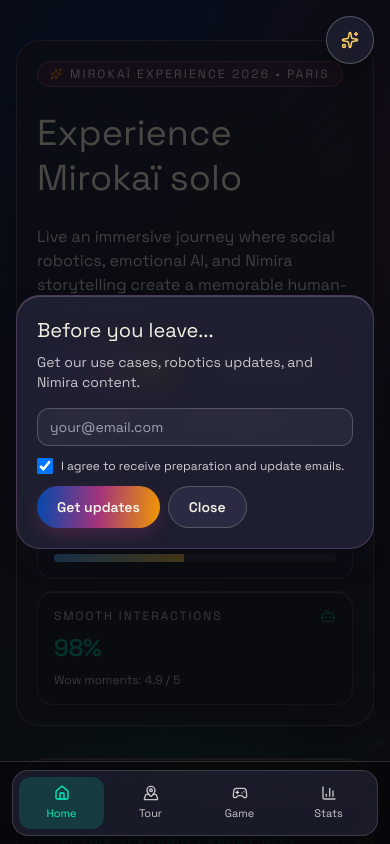
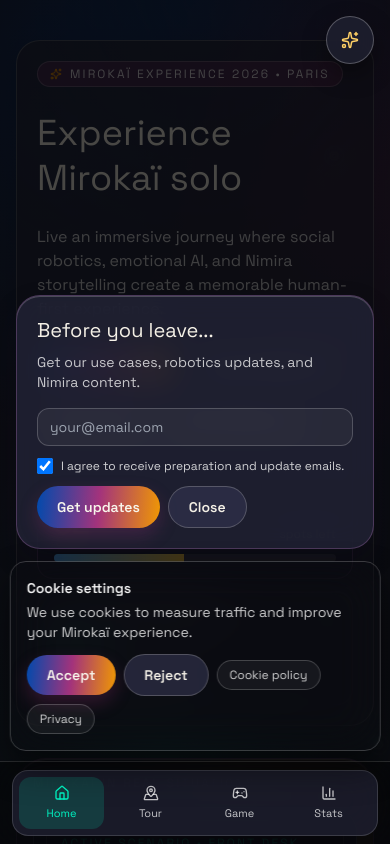
Before and after one commit to rolln7drktayau/MirokaiXP, a Next.js app: page / in a window 390 px wide. Shown: the top 844 px of the page. Built offline with nearby package versions, Linux system fonts and the light colour scheme; no server answers; grey boxes are pictures that could not be loaded.

Commit message:
feat: add persistent cookie consent banner and fix mermaid diagram

```diff
--- a/app/layout.tsx
+++ b/app/layout.tsx
@@ -3,6 +3,7 @@
 import Script from "next/script";
 
 import { AppPreferencesProvider } from "@/components/providers/AppPreferencesProvider";
+import { CookieConsentBanner } from "@/components/ui/CookieConsentBanner";
 import { MobileBottomNav } from "@/components/ui/MobileBottomNav";
 import { MirokaiFloatingIcons } from "@/components/ui/MirokaiFloatingIcons";
 import { ThemeLangSwitcher } from "@/components/ui/ThemeLangSwitcher";
@@ -87,6 +88,7 @@
           <ThemeLangSwitcher />
           <MirokaiFloatingIcons />
           <MobileBottomNav />
+          <CookieConsentBanner />
           {children}
         </AppPreferencesProvider>
       </body>
--- /dev/null
+++ b/components/ui/CookieConsentBanner.tsx
@@ -0,0 +1,83 @@
+"use client";
+
+import Link from "next/link";
+import { useEffect, useState } from "react";
+
+import { useAppPreferences } from "@/components/providers/AppPreferencesProvider";
+
+const CONSENT_KEY = "mirokai_cookie_consent";
+const ACCEPTED_VALUE = "accepted";
+
+export function CookieConsentBanner() {
+  const { locale } = useAppPreferences();
+  const [visible, setVisible] = useState(false);
+
+  const copy = {
+    fr: {
+      title: "Gestion des cookies",
+      description:
+        "Nous utilisons des cookies pour mesurer l'audience et améliorer votre expérience Mirokaï.",
+      accept: "Accepter",
+      reject: "Refuser",
+      policy: "Politique cookies",
+      privacy: "Confidentialité",
+    },
+    en: {
+      title: "Cookie settings",
+      description: "We use cookies to measure traffic and improve your Mirokaï experience.",
+      accept: "Accept",
+      reject: "Reject",
+      policy: "Cookie policy",
+      privacy: "Privacy",
+    },
+  } as const;
+
+  const t = copy[locale];
+
+  useEffect(() => {
+    const consent = window.localStorage.getItem(CONSENT_KEY);
+    setVisible(consent !== ACCEPTED_VALUE);
+  }, []);
+
+  const acceptCookies = () => {
+    window.localStorage.setItem(CONSENT_KEY, ACCEPTED_VALUE);
+    setVisible(false);
+  };
+
+  const rejectCookies = () => {
+    window.localStorage.removeItem(CONSENT_KEY);
+    setVisible(false);
+  };
+
+  if (!visible) {
+    return null;
+  }
+
+  return (
+    <aside className="fixed bottom-[5.8rem] left-1/2 z-[80] w-[min(95vw,42rem)] -translate-x-1/2 rounded-2xl border border-white/20 bg-[#1f2030]/92 p-4 shadow-[0_18px_34px_rgba(0,0,0,0.45)] backdrop-blur-xl md:bottom-4">
+      <h2 className="text-sm font-semibold text-white/95">{t.title}</h2>
+      <p className="mt-1 text-sm text-white/80">{t.description}</p>
+
+      <div className="mt-3 flex flex-wrap items-center gap-2">
+        <button type="button" onClick={acceptCookies} className="cta-primary">
+          {t.accept}
+        </button>
+        <button type="button" onClick={rejectCookies} className="cta-secondary">
+          {t.reject}
+        </button>
+        <Link
+          href="/cookies"
+          className="rounded-full border border-white/20 bg-white/5 px-3 py-1.5 text-xs text-white/80 transition hover:bg-white/10"
+        >
+          {t.policy}
+        </Link>
+        <Link
+          href="/privacy"
+          className="rounded-full border border-white/20 bg-white/5 px-3 py-1.5 text-xs text-white/80 transition hover:bg-white/10"
+        >
+          {t.privacy}
+        </Link>
+      </div>
+    </aside>
+  );
+}
```
Also changed, not shown: 1 other file (tests, documents, lock files or other folders).
